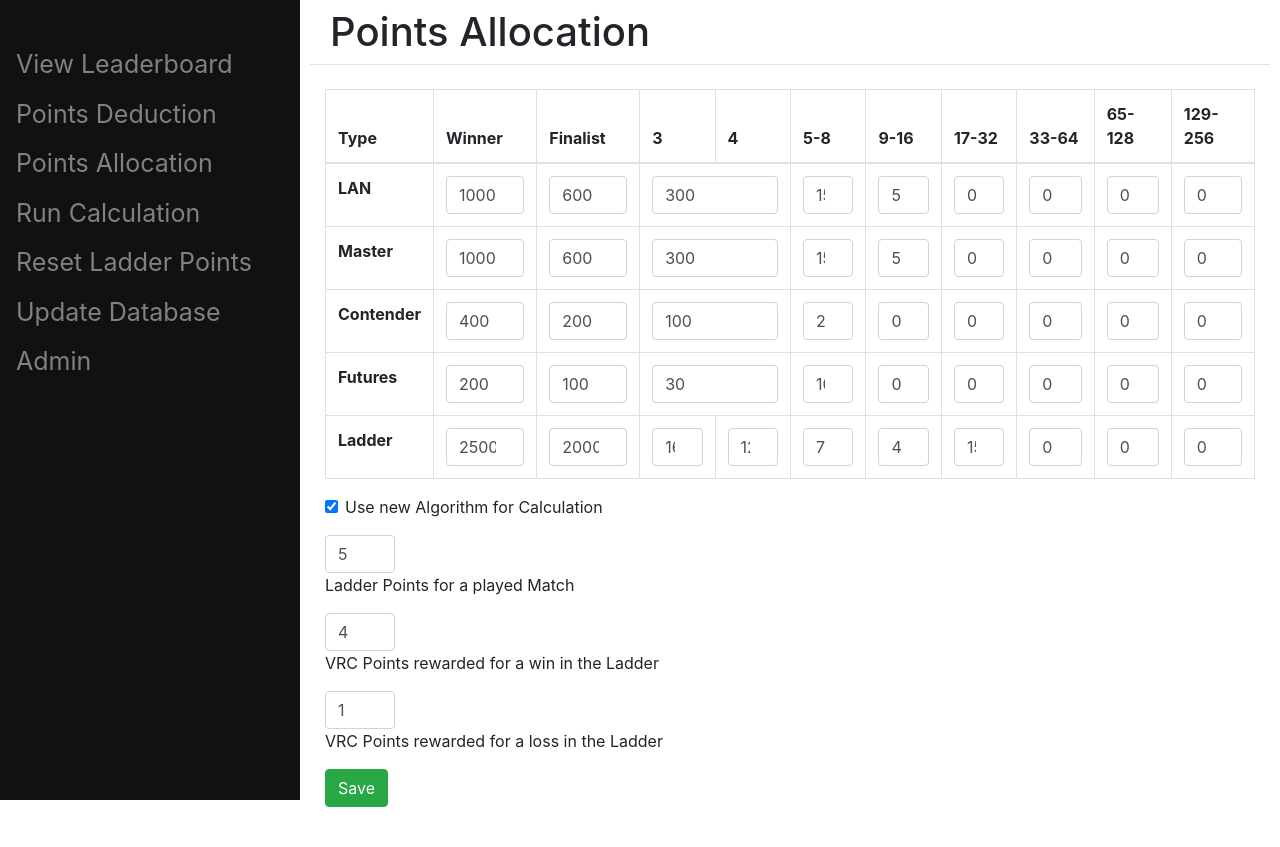
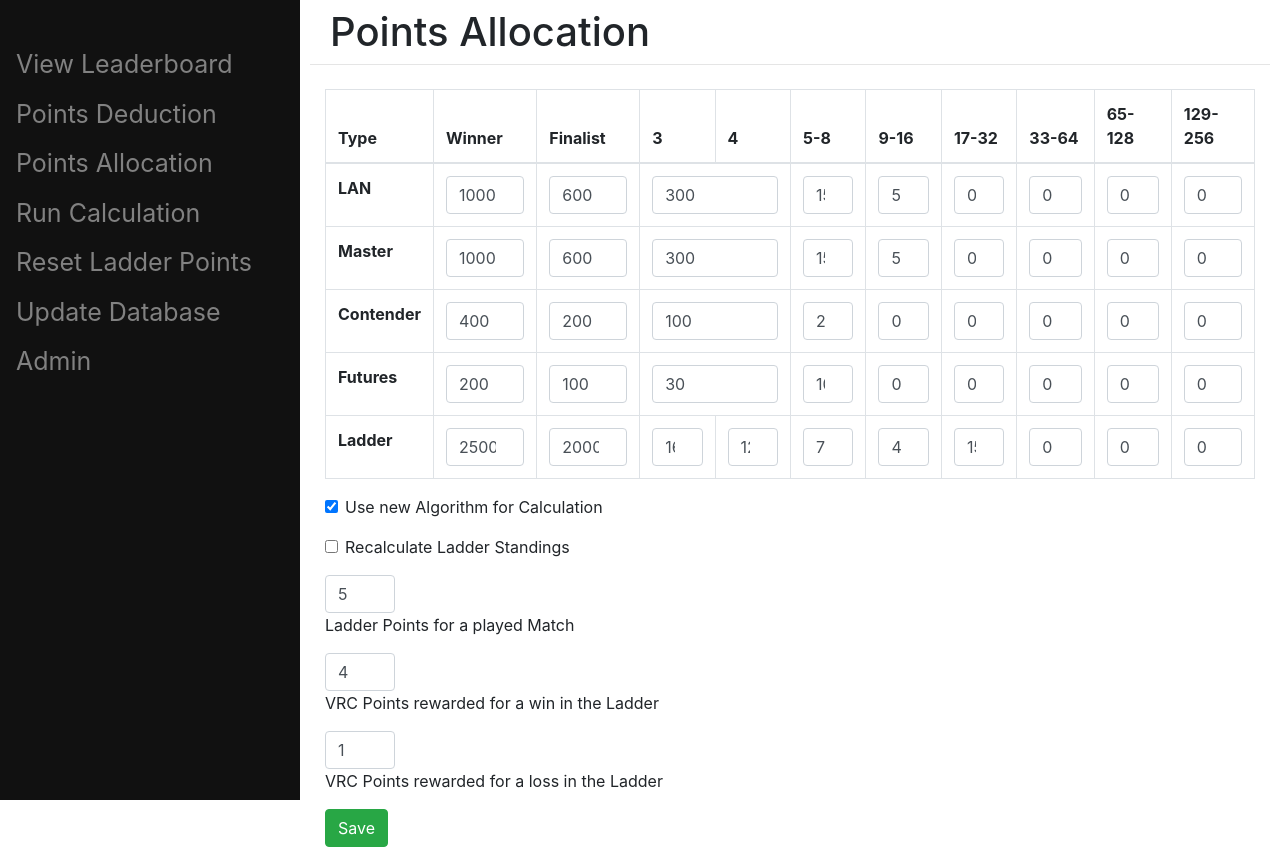
Before and after one commit to realRapSi/projectvsimulation, a Django app: page /pointsallocation in a window 1280 px wide. Before the commit the page ends 807 px from the top, so only its background shows below. Run offline with Django 4.2, Linux system fonts and the light colour scheme; data comes from the database, SQL or seed files in the repository; both versions use the stored data as it was after the commit; parts of the project's set-up code (start-up, migrations or seed data) failed here and were passed over; some libraries are stand-ins or nearby versions.

Commit message:
VRC Point Calculation

```diff
--- a/main/forms.py
+++ b/main/forms.py
@@ -41,5 +41,5 @@ class PointSystemForm(ModelForm):
                   'C_pos1', 'C_pos2', 'C_pos3_4', 'C_pos5_8', 'C_pos9_16', 'C_pos17_32', 'C_pos33_64', 'C_pos65_128', 'C_pos129_256',
                   'F_pos1', 'F_pos2', 'F_pos3_4', 'F_pos5_8', 'F_pos9_16', 'F_pos17_32', 'F_pos33_64', 'F_pos65_128', 'F_pos129_256',
                   'Ladder_pos1', 'Ladder_pos2', 'Ladder_pos3', 'Ladder_pos4', 'Ladder_pos5_8', 'Ladder_pos9_16', 'Ladder_pos17_32', 'Ladder_pos33_64', 'Ladder_pos65_128', 'Ladder_pos129_256',
-                  'algo', 'ladder_points_for_match', 'vrc_points_for_win', 'vrc_points_for_loss',
+                  'algo', 'ladder_points_for_match', 'vrc_points_for_win', 'vrc_points_for_loss', 'recalculate_ladder',
                   ]
--- a/main/models.py
+++ b/main/models.py
@@ -10,6 +10,9 @@ class Team(models.Model):
     ladder_points = models.IntegerField(blank=True, null=True)
     projectv_points = models.IntegerField(blank=True, null=True)
     last_game = models.DateTimeField(blank=True, default=timezone.now)
+    ladder_wins = models.IntegerField(blank=True, null=True)
+    ladder_loss = models.IntegerField(blank=True, null=True)
+    ladder_rank = models.IntegerField(blank=True, null=True, default=None)
 
     def __str__(self) -> str:
         return self.name
@@ -48,6 +51,8 @@ class FakeMatch(models.Model):
 class PointSystem(models.Model):
     algo = models.BooleanField(default=False)
     ladder_points_for_match = models.IntegerField(default=0)
+    recalculate_ladder = models.BooleanField(default=False)
+    ladder_calculated = models.BooleanField(default=False)
     vrc_points_for_win = models.IntegerField(default=0)
     vrc_points_for_loss = models.IntegerField(default=0)
 
--- a/main/templates/main/index.html
+++ b/main/templates/main/index.html
@@ -11,7 +11,8 @@ PROJECT V SIMULATION
         {% for team in teams %}
         <li class="list-group-item d-flex justify-content-between align-items-center">
             {{team.name}}
-            <span class="badge badge-primary badge-pill">{{team.ladder_points}}</span>
+            <span class="badge badge-primary badge-pill" style="float: right">{{team.ladder_points}}</span>
+            <span class="badge badge-success badge-pill" style="float: right">{{team.projectv_points}}</span>
           </li>
         {% endfor%}
       </ul>
--- a/main/templates/main/points.html
+++ b/main/templates/main/points.html
@@ -104,6 +104,17 @@ PROJECT V SIMULATION
                         </label>
                     </div>
                     <p></p>
+                    <div id="div_id_algo" class="form-check">
+                        {% if pointSystem.recalculate_ladder %}
+                        <input type="checkbox" name="recalculate_ladder" class="checkboxinput form-check-input" id="id_recalculate_ladder" checked>
+                        {% else %}
+                        <input type="checkbox" name="recalculate_ladder" class="checkboxinput form-check-input" id="id_recalculate_ladder">
+                        {% endif %}
+                        <label for="id_recalculate_ladder" class="form-check-label">
+                            Recalculate Ladder Standings
+                        </label>
+                    </div>
+                    <p></p>
                     <div>
                         <input type="number" name="ladder_points_for_match" value="{{pointSystem.ladder_points_for_match}}" step="any" class="numberinput form-control" id="id_ladder_points_for_match" style="width:70px;">
                         <label for="id_ladder_points_for_match" class="form-check-label">
--- a/main/urls.py
+++ b/main/urls.py
@@ -12,4 +12,6 @@ urlpatterns = [
     path('delete_all', views.delete_all, name= 'delete_all'),
     path('pointsallocation', views.points, name= 'points'),
     path('tournaments', views.tournaments, name= 'tournaments'),
+    path('tournaments/<str:id>', views.tournament_detail, name= 'tournament_detail'),
+    path('teams/<str:id>', views.team_detail, name= 'team_detail'),
 ]
--- a/main/views.py
+++ b/main/views.py
@@ -1,6 +1,7 @@
 from asyncio.windows_events import NULL
 from datetime import timedelta
 from django.shortcuts import redirect, render
+from django.forms.models import model_to_dict
 from .models import PointSystem, Team, LadderMatch, FakeMatch, Tournament, Result
 from .forms import FakeMatchForm, PointSystemForm, TournamentForm
 import requests
@@ -66,14 +67,33 @@ def update_database(response):
             tournament_results(tournament_obj)
 
 
-    return redirect('')
+    return redirect('leaderboard')
 
 def run_calculation(response):
-    calculation()
-    return redirect('')
+    teams = Team.objects.all()
+    calc_settings = PointSystem.objects.first()
+    for team in teams:
+        team.projectv_points = 0
+        if calc_settings.recalculate_ladder:
+            team.ladder_points = 1000
+            team.ladder_wins = 0
+            team.ladder_loss = 0
+            team.ladder_rank = None
+        team.save()
+
+    if calc_settings.recalculate_ladder:
+        calc_settings.ladder_calculated = False
+        ladder_calculation()
+        calc_settings.ladder_calculated = True
+        calc_settings.recalculate_ladder = False
+        calc_settings.save()
+
+    vrc_calculation()
+
+    return redirect('leaderboard')
 
 def ranking(response):
-    teams = Team.objects.order_by('-ladder_points')
+    teams = Team.objects.order_by('-projectv_points')
     return render(response, 'main/index.html', {'teams': teams})
 
 def reset_ladder_points(response):
@@ -87,7 +107,7 @@ def reset_ladder_points(response):
         match.save()
     return redirect('')
 
-def calculation():
+def ladder_calculation():
     matches_sorted_by_date = LadderMatch.objects.all().order_by('date')
     fake_matches = FakeMatch.objects.all()
 
@@ -114,25 +134,77 @@ def calculation():
                         match.teamB.save()
             algorithm(match.teamA, match.teamA_score, match.teamB, match.teamB_score)
 
+    ladder_ranking()
+
+def vrc_calculation():
+    results = Result.objects.all()
+    points = PointSystem.objects.first()
+
+    point_dict = model_to_dict(points)
+    point_distribution = {}
+    for key,value in point_dict.items():
+        point_distribution[key.replace('_', '-')] = value
+
+    for result in results:
+        if result.place == '3' or result.place == '4':
+            result.place = '3-4'
+            result.save()
+        if result.place == None:
+            continue
+        matching_key = str(result.tournament.type[0]) + '-pos' + str(result.place)
+        result.team.projectv_points += point_distribution[matching_key]
+        result.team.save()
+    if points.ladder_calculated:
+        teams = Team.objects.all()
+
+        for team in teams:
+            ladder_matching_key = ''
+            if team.ladder_rank <=4:
+                ladder_matching_key = 'Ladder-pos' + str(team.ladder_rank)
+            elif team.ladder_rank > 4 and team.ladder_rank <= 8:
+                ladder_matching_key = 'Ladder-pos' + str('5-8')
+            elif team.ladder_rank > 8 and team.ladder_rank <= 16:
+                ladder_matching_key = 'Ladder-pos' + str('9-16')
+            elif team.ladder_rank > 16 and team.ladder_rank <= 32:
+                ladder_matching_key = 'Ladder-pos' + str('17-32')
+            elif team.ladder_rank > 32 and team.ladder_rank <= 64:
+                ladder_matching_key = 'Ladder-pos' + str('33-64')
+            elif team.ladder_rank > 64 and team.ladder_rank <= 128:
+                ladder_matching_key = 'Ladder-pos' + str('65-128')
+            elif team.ladder_rank > 128 and team.ladder_rank <= 256:
+                ladder_matching_key = 'Ladder-pos' + str('129-256')
+
+            if ladder_matching_key:
+                team.projectv_points += point_distribution[ladder_matching_key]
+                team.save()
+
 def algorithm(tA, tA_score, tB, tB_score):
     pointsSystem = PointSystem.objects.get(id=1)
     if tA_score == tB_score:
         pass
-    else:
+    if not tA_score == tB_score and not tA_score == None and not tB_score == None:
         if pointsSystem.algo:
             if tA_score > tB_score:
                 tA.ladder_points += new1_points_algo(tA.ladder_points, tB.ladder_points) + pointsSystem.ladder_points_for_match
                 tB.ladder_points += -(new1_points_algo(tA.ladder_points, tB.ladder_points)) + pointsSystem.ladder_points_for_match
+                tA.ladder_wins += 1
+                tB.ladder_loss += 1
             elif tB_score > tA_score:
                 tB.ladder_points += new1_points_algo(tB.ladder_points, tA.ladder_points) + pointsSystem.ladder_points_for_match
                 tA.ladder_points += -(new1_points_algo(tB.ladder_points, tA.ladder_points)) + pointsSystem.ladder_points_for_match
+                tB.ladder_wins += 1
+                tA.ladder_loss += 1
         else:
             if tA_score > tB_score:
                 tA.ladder_points += current_points_algo(tA.ladder_points, tB.ladder_points) + pointsSystem.ladder_points_for_match
                 tB.ladder_points += -(current_points_algo(tA.ladder_points, tB.ladder_points)) + pointsSystem.ladder_points_for_match
+                tA.ladder_wins += 1
+                tB.ladder_loss += 1
             elif tB_score > tA_score:
                 tB.ladder_points += current_points_algo(tB.ladder_points, tA.ladder_points) + pointsSystem.ladder_points_for_match
                 tA.ladder_points += -(current_points_algo(tB.ladder_points, tA.ladder_points)) + pointsSystem.ladder_points_for_match
+                tB.ladder_wins += 1
+                tA.ladder_loss += 1
     tA.save()
     tB.save()
 
@@ -183,6 +255,14 @@ def new1_points_algo(winning_team_ladder_points, losing_team_ladder_points):
     points_change = int(1/(1+10**((winning_team_ladder_points - losing_team_ladder_points)/400))*50)
 
     return points_change
+
+def ladder_ranking():
+    teams = Team.objects.order_by('-ladder_points')
+    rank_counter = 1
+    for team in teams:
+        team.ladder_rank = rank_counter
+        rank_counter += 1
+        team.save()
 
 def latest_game_finder(response):
     teams = Team.objects.all()
@@ -267,7 +347,7 @@ def delete_all(response):
     for result in results:
         result.delete()
 
-    return redirect('')
+    return redirect('leaderboard')
 
 def points(response):
     pointSystem = PointSystem.objects.get(id=1)
@@ -275,6 +355,7 @@ def points(response):
         form = PointSystemForm(response.POST)
         if form.is_valid():
             pointSystem.algo = form.cleaned_data['algo']
+            pointSystem.recalculate_ladder = form.cleaned_data['recalculate_ladder']
             pointSystem.ladder_points_for_match = form.cleaned_data['ladder_points_for_match']
             pointSystem.vrc_points_for_win = form.cleaned_data['vrc_points_for_win']
             pointSystem.vrc_points_for_loss = form.cleaned_data['vrc_points_for_loss']
@@ -329,3 +410,11 @@ def points(response):
             return redirect('/pointsallocation')
 
     return render(response, 'main/points.html', {'pointSystem': pointSystem})
+
+def tournament_detail(id, response):
+    tour = Tournament.objects.get(id=id)
+    return render(response, 'main/tour_detail.html', {'tour': tour})
+
+def team_detail(id, response):
+    team = Team.objects.get(id=id)
+    return render(response, 'main/team_detail.html', {'team': team})
```
Also changed, not shown: db.sqlite3, main/migrations/0026_team_ladder_loss_team_ladder_wins.py (added), main/migrations/0027_pointsystem_recalculate_ladder.py (added), main/migrations/0028_pointsystem_ladder_calculated.py (added), main/migrations/0029_team_ladder_rank.py (added).
